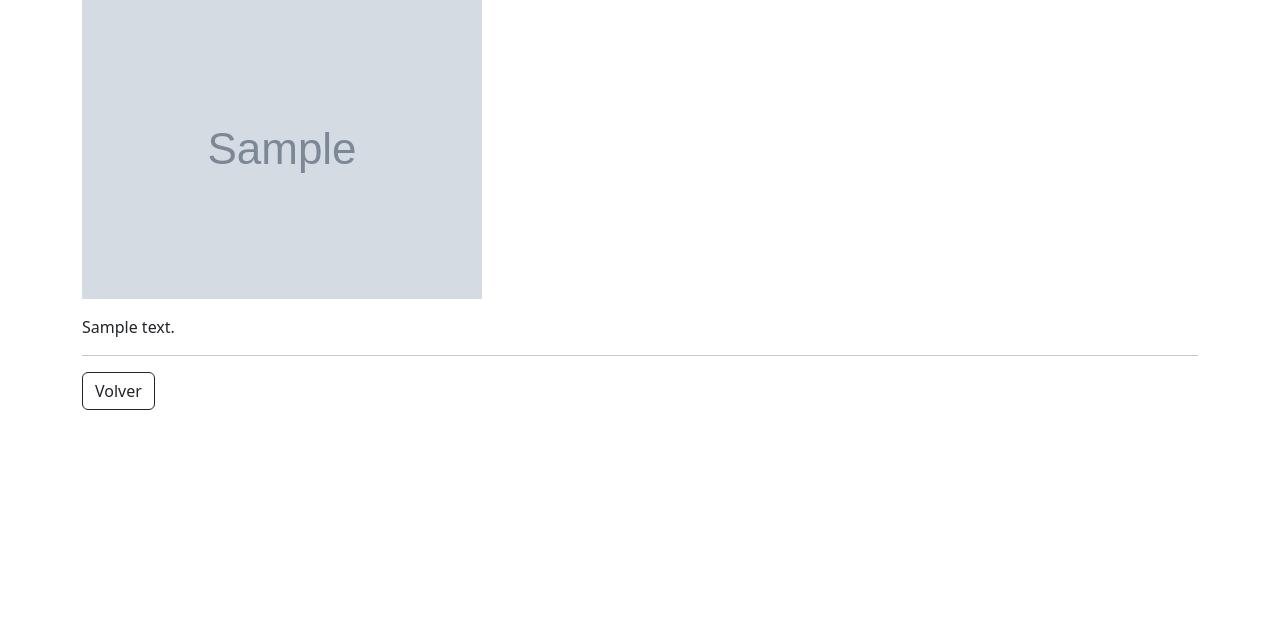
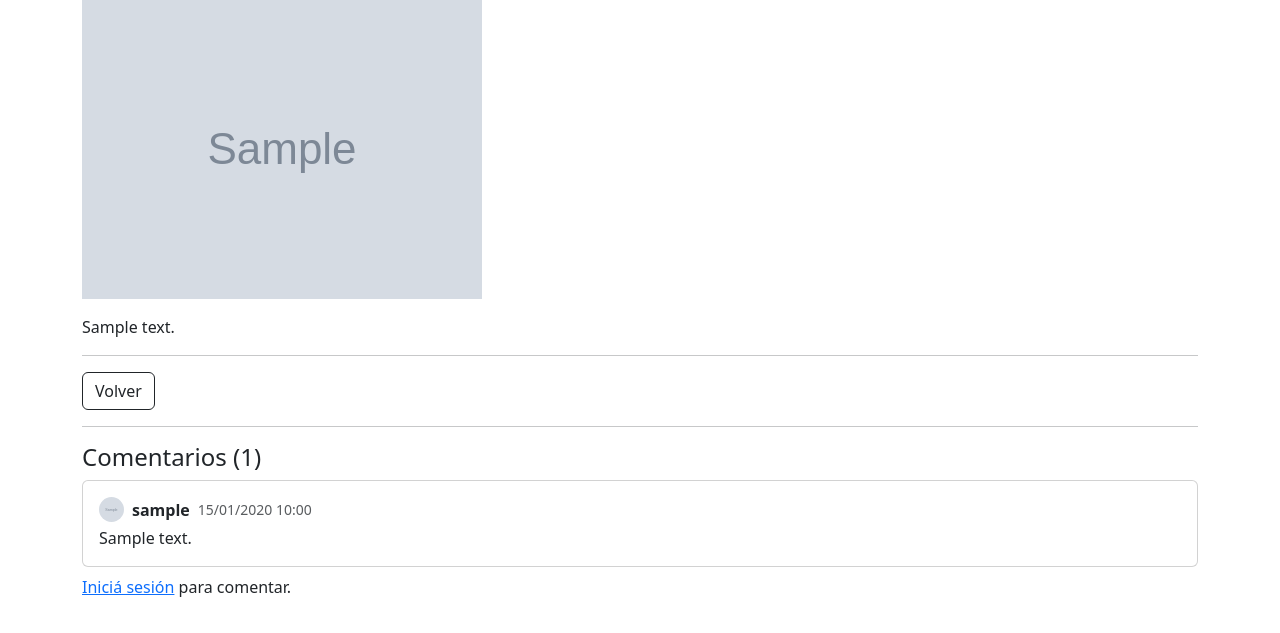
Before and after one commit to SantiImober/ProyectoFinalImober, a Django app: page /pages/1/ in a window 1280 px wide. Shown: the part 167-800 px from the top of the page. Run offline with Django 5.2, Linux system fonts and the light colour scheme; tables that the repository leaves empty hold one stand-in row (values such as "Sample post"); grey boxes marked "Sample" are stand-in pictures; some libraries are stand-ins or nearby versions.

Commit message:
Add comments to posts

```diff
--- a/blog/models.py
+++ b/blog/models.py
@@ -16,3 +16,14 @@ class Post(models.Model):
 
     def total_likes(self):
         return self.likes.count()
+class Comment(models.Model):
+    post = models.ForeignKey(Post, on_delete=models.CASCADE, related_name='comments')
+    autor = models.ForeignKey(User, on_delete=models.CASCADE)
+    contenido = models.TextField()
+    fecha = models.DateTimeField(auto_now_add=True)
+
+    def __str__(self):
+        return f"{self.autor.username} en {self.post.titulo}"
+
+    class Meta:
+        ordering = ['fecha']
--- a/blog/urls.py
+++ b/blog/urls.py
@@ -10,4 +10,5 @@ urlpatterns = [
     path('pages/update/<int:pk>/', views.PostUpdateView.as_view(), name='post_update'),
     path('pages/delete/<int:pk>/', views.PostDeleteView.as_view(), name='post_delete'),
     path('pages/<int:pk>/like/', views.like_post, name='like_post'),
+    path('pages/<int:pk>/comment/', views.add_comment, name='add_comment'),
 ]
--- a/blog/views.py
+++ b/blog/views.py
@@ -7,6 +7,7 @@ from django.http import JsonResponse
 from django.views.generic import ListView, DetailView, CreateView, UpdateView, DeleteView
 from .models import Post
 from messaging.models import Notification
+from .models import Post, Comment
 
 # FBVs simples
 def home(request):
@@ -80,3 +81,17 @@ def like_post(request, pk):
                 message=f"{request.user.username} le dio ❤️ a tu post '{post.titulo}'"
             )
     return JsonResponse({'liked': liked, 'total_likes': post.total_likes()})
+
+@login_required
+def add_comment(request, pk):
+    post = get_object_or_404(Post, pk=pk)
+    if request.method == 'POST':
+        contenido = request.POST.get('contenido')
+        if contenido:
+            Comment.objects.create(post=post, autor=request.user, contenido=contenido)
+            if post.autor != request.user:
+                Notification.objects.create(
+                    user=post.autor,
+                    message=f"{request.user.username} comentó tu post '{post.titulo}'"
+                )
+    return redirect('post_detail', pk=pk)
--- a/templates/blog/post_detail.html
+++ b/templates/blog/post_detail.html
@@ -17,11 +17,50 @@
     </button>
 {% endif %}
 
-{% if user.is_authenticated %}
+{% if user == post.autor %}
     <a href="{% url 'post_update' post.pk %}" class="btn btn-secondary">Editar</a>
     <a href="{% url 'post_delete' post.pk %}" class="btn btn-danger">Borrar</a>
 {% endif %}
 <a href="{% url 'post_list' %}" class="btn btn-outline-dark">Volver</a>
+
+<hr>
+<h4>Comentarios ({{ post.comments.count }})</h4>
+
+{% for comment in post.comments.all %}
+    <div class="card mb-2">
+        <div class="card-body">
+            <div class="d-flex align-items-center mb-1">
+                {% if comment.autor.profile.avatar %}
+                    <img src="{{ comment.autor.profile.avatar.url }}" class="rounded-circle me-2" width="25" height="25" style="object-fit:cover;">
+                {% else %}
+                    <div class="rounded-circle bg-secondary me-2 d-flex align-items-center justify-content-center" style="width:25px;height:25px;">
+                        <span class="text-white" style="font-size:10px;">{{ comment.autor.username|first|upper }}</span>
+                    </div>
+                {% endif %}
+                <strong>{{ comment.autor.username }}</strong>
+                <small class="text-muted ms-2">{{ comment.fecha|date:"d/m/Y H:i" }}</small>
+            </div>
+            <p class="mb-0">{{ comment.contenido }}</p>
+        </div>
+    </div>
+{% empty %}
+    <p class="text-muted">No hay comentarios aún. ¡Sé el primero!</p>
+{% endfor %}
+
+{% if user.is_authenticated %}
+    <div class="mt-3">
+        <h5>Dejá un comentario</h5>
+        <form method="POST" action="{% url 'add_comment' post.pk %}">
+            {% csrf_token %}
+            <div class="mb-3">
+                <textarea name="contenido" class="form-control" rows="3" placeholder="Escribí tu comentario..." required></textarea>
+            </div>
+            <button type="submit" class="btn btn-dark">Comentar</button>
+        </form>
+    </div>
+{% else %}
+    <p><a href="{% url 'login' %}">Iniciá sesión</a> para comentar.</p>
+{% endif %}
 
 <script>
 function toggleLike(postId) {
```
Also changed, not shown: blog/migrations/0003_comment.py (added).
